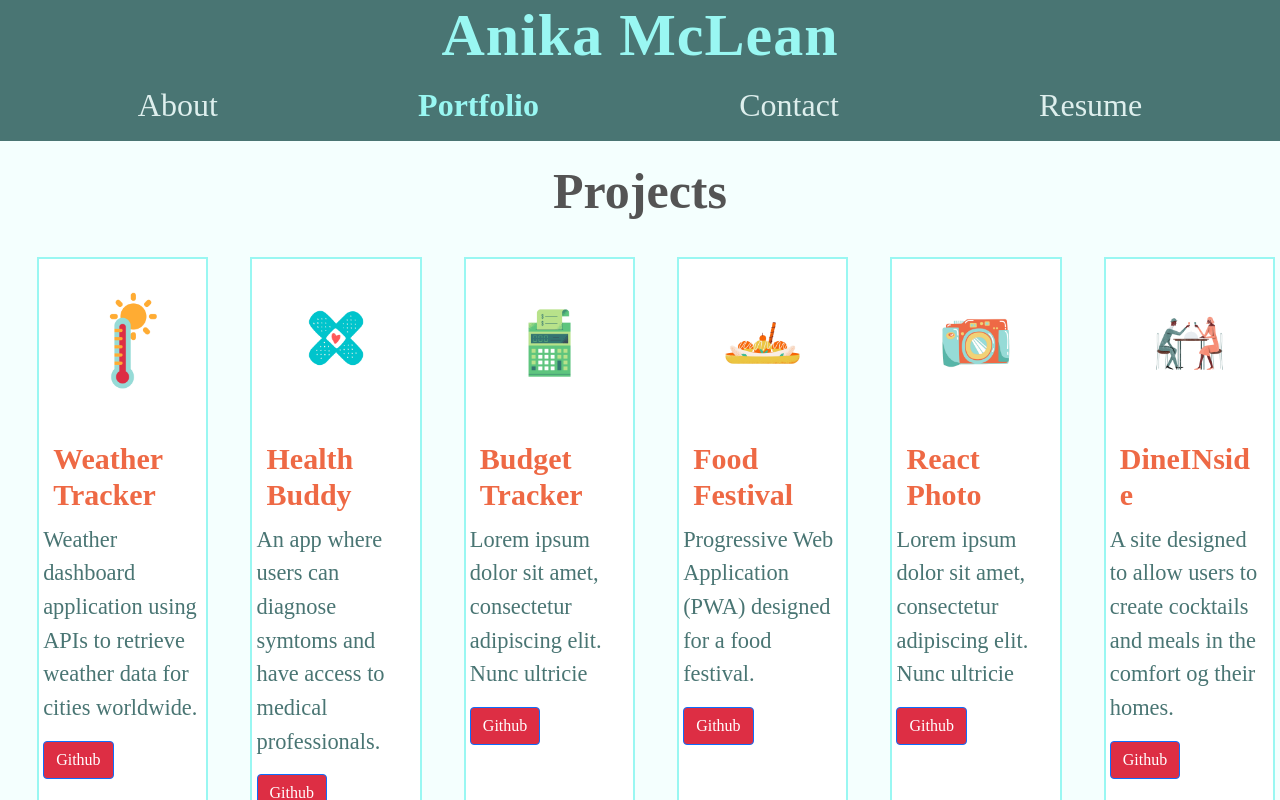
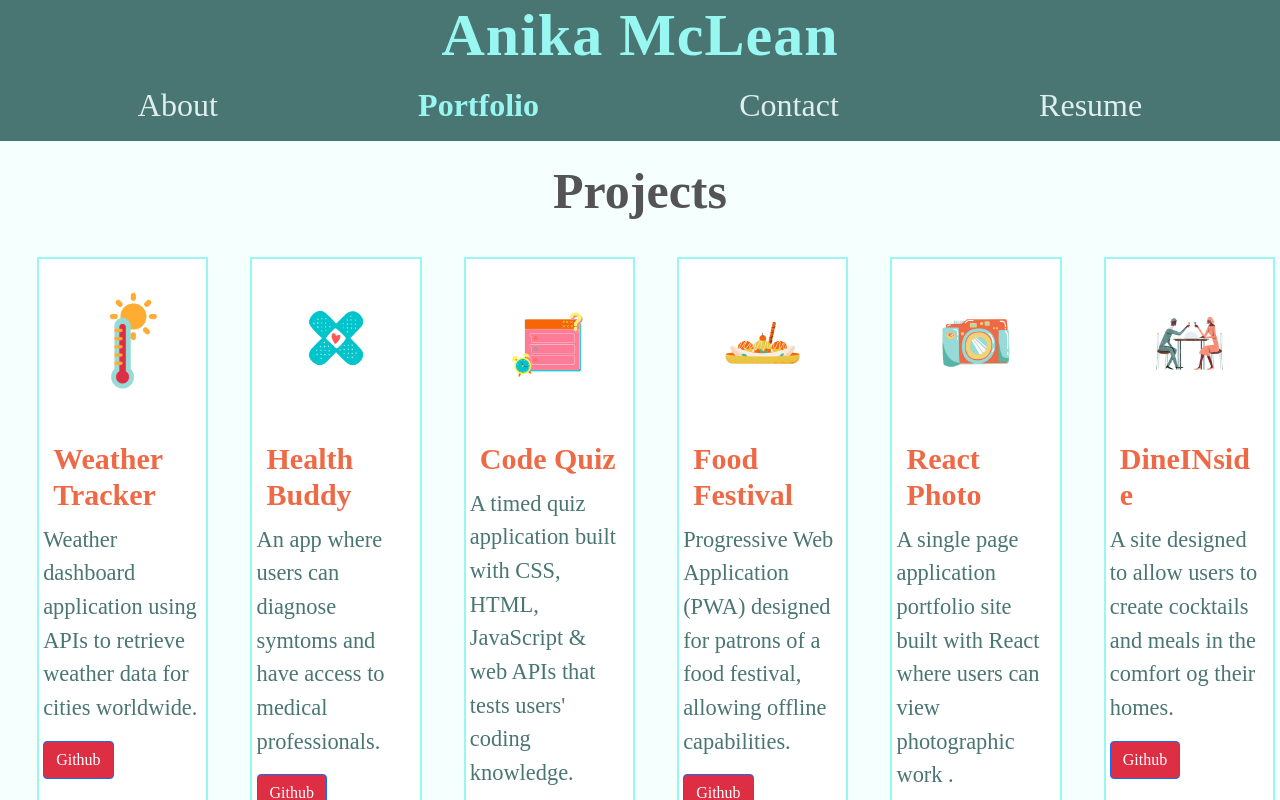
Before and after one commit to anikayoka/iam-portfolio, a React (Create React App) app: page / in a window 1280 px wide. Both pictures are taken after a click on the element "Portfolio". Shown: the top 800 px of the page. Built offline with nearby package versions, Linux system fonts and the light colour scheme; a web font is replaced by a local one.

Commit message:
adjustments to project component

```diff
--- a/src/components/Projects/index.js
+++ b/src/components/Projects/index.js
@@ -22,12 +22,12 @@ const Projects = () => {
         "An app where users can diagnose symtoms and have access to medical professionals.",
     },
     {
-      name: "Budget Tracker",
-      image: "./assets/images/budgetA.png",
-      deployed: " https://anikayoka.github.io/weather-or-not/",
-      github: "https://github.com/anikayoka/weather-or-not",
+      name: "Code Quiz",
+      image: "./assets/images/quiz.png",
+      deployed: " https://anikayoka.github.io/code-quiz/",
+      github: "https://github.com/anikayoka/code-quiz",
       description:
-        "Lorem ipsum dolor sit amet, consectetur adipiscing elit. Nunc ultricie",
+        "A timed quiz application built with CSS, HTML, JavaScript & web APIs that tests users' coding knowledge.",
     },
     {
       name: "Food Festival",
@@ -35,7 +35,7 @@ const Projects = () => {
       deployed: "https://anikayoka.github.io/food-festival/",
       github: "https://github.com/anikayoka/food-festival",
       description:
-        "Progressive Web Application (PWA) designed for a food festival.",
+        "Progressive Web Application (PWA) designed for patrons of a food festival, allowing offline capabilities.",
     },
     {
       name: "React Photo",
@@ -43,7 +43,7 @@ const Projects = () => {
       deployed: "https://anikayoka.github.io/react-photo-port/",
       github: "https://github.com/anikayoka/react-photo-port",
       description:
-        "Lorem ipsum dolor sit amet, consectetur adipiscing elit. Nunc ultricie",
+        "A single page application portfolio site built with React where users can view photographic work .",
     },
     {
       name: "DineINside",
@@ -65,6 +65,7 @@ const Projects = () => {
               <Card.Img
                 variant="top"
                 src={process.env.PUBLIC_URL + element.image}
+                alt={element.name}
               />
             </a>
             <Card.Body>
--- a/src/index.css
+++ b/src/index.css
@@ -145,6 +145,7 @@ nav {
 
 .projectBtn {
   background-color: #dd2e44;
+  bottom: 0;
 }
 
 .portHeader {
@@ -160,6 +161,7 @@ nav {
   display: block;
   font-weight: bolder;
   text-align: center;
+  text-decoration: none;
 }
 
 .resLink:hover {
```
Also changed, not shown: public/assets/images/quiz.png (added).
